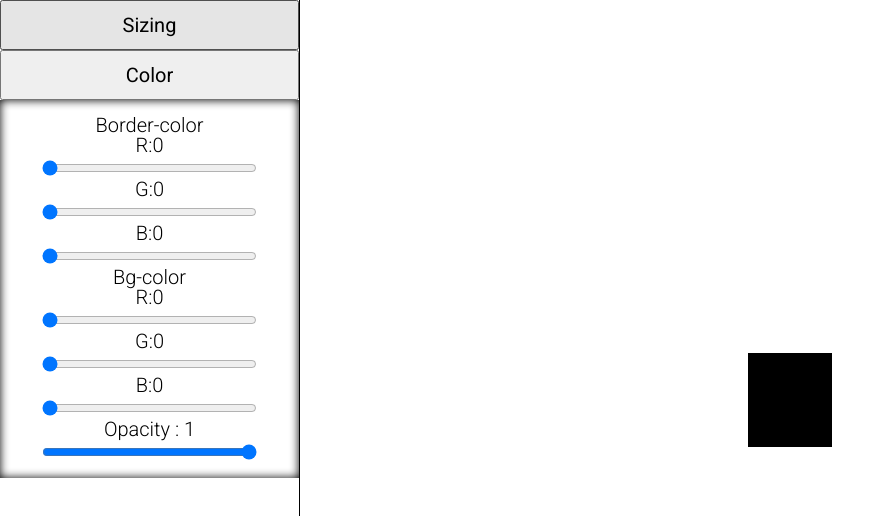
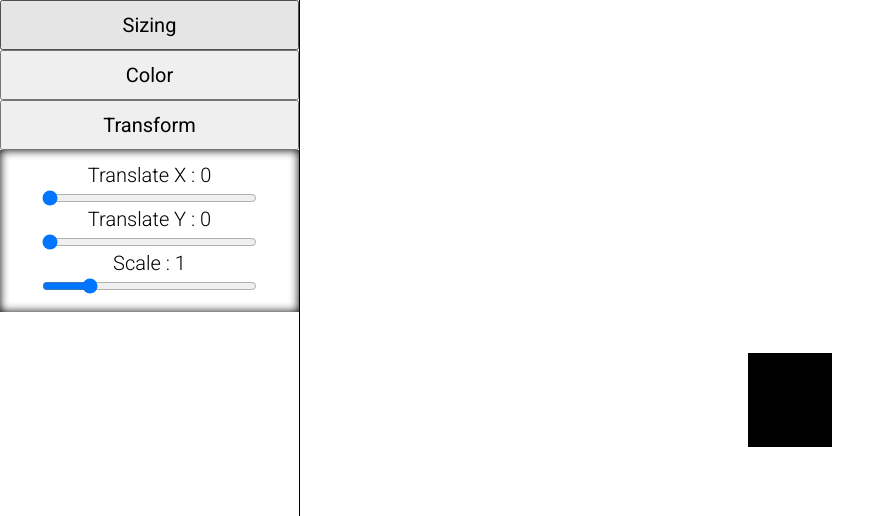
Before and after one commit to amerre/Css_helper, a Vue app: page / in a window 1280 px wide. Shown: the top 516 px of the page, without its empty margins (0-895 px from the left). Built offline with nearby package versions, Linux system fonts and the light colour scheme.

Commit message:
:construction: Adding translate rules

```diff
--- a/src/assets/styles/sidebar.scss
+++ b/src/assets/styles/sidebar.scss
@@ -15,6 +15,7 @@
     }
     .rulesWrap {
       box-shadow: inset 0 0 10px #000000;
+      background-color: white;
       padding: 15px;
       h1 {
         font-weight: 300;
--- a/src/assets/styles/wrapper.scss
+++ b/src/assets/styles/wrapper.scss
@@ -2,4 +2,5 @@
   display: grid;
   grid-template-columns: 300px 1fr;
   height: 100vh;
+  overflow: hidden;
 }
--- a/src/components/Content.vue
+++ b/src/components/Content.vue
@@ -2,7 +2,7 @@
   <div class="content">
     <div
       class="box"
-      :style="{ width: width + 'px', height: height + 'px', border: border + borderrgb, backgroundColor: bgrgb, opacity: opacity }"
+      :style="{ width: width + 'px', height: height + 'px', border: border + borderrgb, backgroundColor: bgrgb, opacity: opacity, transform: translateX + translateY + scale }"
     ></div>
   </div>
 </template>
@@ -43,6 +43,15 @@ export default {
     },
     opacity() {
       return this.$store.state.opacity;
+    },
+    translateX() {
+      return "translateX(" + this.$store.state.translateX + "px)";
+    },
+    translateY() {
+      return "translateY(" + this.$store.state.translateY + "px)";
+    },
+    scale() {
+      return "scale(" + this.$store.state.scale + ")";
     }
   }
 };
--- a/src/components/Rules.vue
+++ b/src/components/Rules.vue
@@ -2,17 +2,20 @@
   <div class="rules">
     <app-Sizing></app-Sizing>
     <app-Color></app-Color>
+    <app-transform></app-transform>
   </div>
 </template>
 
 <script>
 import Sizing from "./rules/Sizing";
 import Color from "./rules/Color";
+import Transform from "./rules/Transform";
 
 export default {
   components: {
     appSizing: Sizing,
-    appColor: Color
+    appColor: Color,
+    appTransform: Transform
   }
 };
 </script>
--- a/src/components/rules/Color.vue
+++ b/src/components/rules/Color.vue
@@ -32,7 +32,7 @@
 export default {
   data() {
     return {
-      show: true
+      show: false
     };
   },
   computed: {
--- /dev/null
+++ b/src/components/rules/Transform.vue
@@ -0,0 +1,57 @@
+<template>
+  <div>
+    <button @click="show = !show">
+      <h1>Transform</h1>
+    </button>
+    <div v-if="show" class="rulesWrap">
+      <div>
+        <h1>Translate X : {{ translateX }}</h1>
+        <input type="range" min="0" max="200" v-model="translateX">
+      </div>
+      <div>
+        <h1>Translate Y : {{ translateY }}</h1>
+        <input type="range" min="0" max="200" v-model="translateY">
+      </div>
+      <div>
+        <h1>Scale : {{ scale }}</h1>
+        <input type="range" min="0" max="5" step="0.1" v-model="scale">
+      </div>
+    </div>
+  </div>
+</template>
+
+<script>
+export default {
+  data() {
+    return {
+      show: true
+    };
+  },
+  computed: {
+    translateX: {
+      get() {
+        return this.$store.state.translateX;
+      },
+      set(value) {
+        this.$store.commit("TRANSLATEX_COMMIT", value);
+      }
+    },
+    translateY: {
+      get() {
+        return this.$store.state.translateY;
+      },
+      set(value) {
+        this.$store.commit("TRANSLATEY_COMMIT", value);
+      }
+    },
+    scale: {
+      get() {
+        return this.$store.state.scale;
+      },
+      set(value) {
+        this.$store.commit("SCALE_COMMIT", value);
+      }
+    }
+  }
+};
+</script>
--- a/src/store.js
+++ b/src/store.js
@@ -18,7 +18,10 @@ export default new Vuex.Store({
       g: 0,
       b: 0
     },
-    opacity: 1
+    opacity: 1,
+    translateX: 0,
+    translateY: 0,
+    scale: 1
   },
   mutations: {
     // WIDTH
@@ -60,6 +63,16 @@ export default new Vuex.Store({
     // OPACITY
     OPACITY_COMMIT(state, payload) {
       state.opacity = payload;
+    },
+    // TRANSFORM
+    TRANSLATEX_COMMIT(state, payload) {
+      state.translateX = payload;
+    },
+    TRANSLATEY_COMMIT(state, payload) {
+      state.translateY = payload;
+    },
+    SCALE_COMMIT(state, payload) {
+      state.scale = payload;
     }
   },
   actions: {}
```
